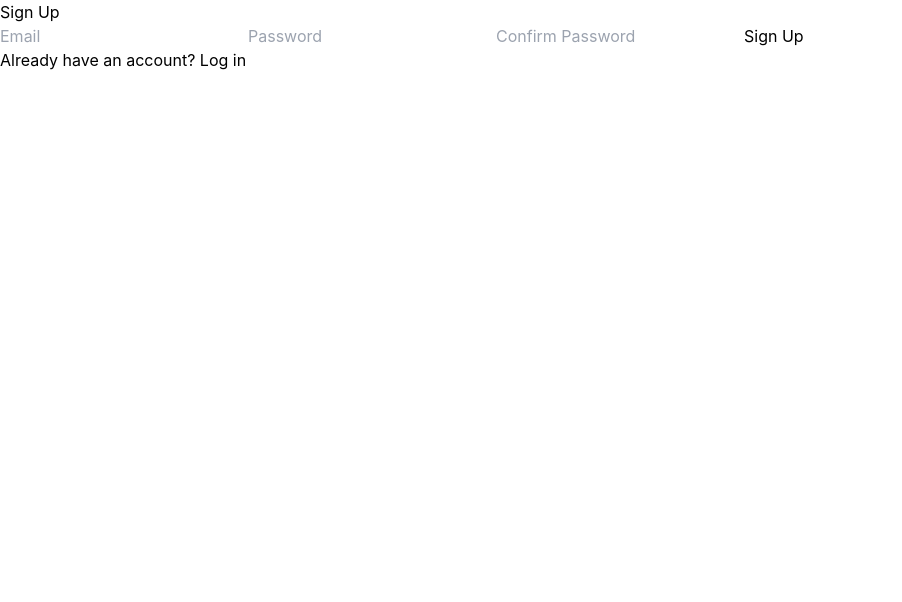
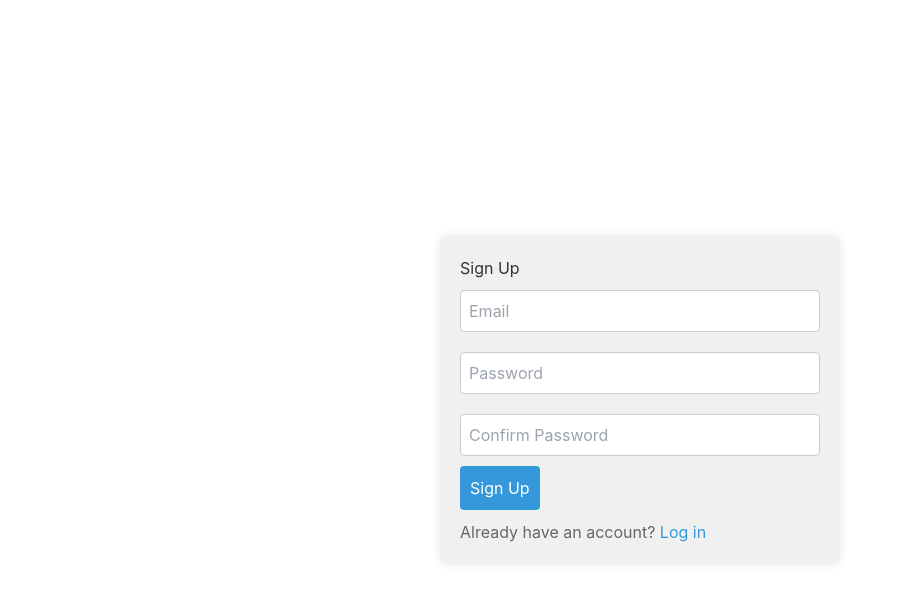
Before and after one commit to AnshhSingh/votewiki, a React (Create React App) app: page /create in a window 1280 px wide. Shown: the top 602 px of the page, without its empty margins (0-902 px from the left). Built offline with nearby package versions, Linux system fonts and the light colour scheme.

Commit message:
front end changes

```diff
--- a/src/pages/new-user.jsx
+++ b/src/pages/new-user.jsx
@@ -1,18 +1,18 @@
-import React, { useState } from 'react';
-import { Link } from 'react-router-dom';
-
+import React, { useState } from "react";
+import { Link } from "react-router-dom";
+import "./signuppage.css";
 
 const SignUpPage = () => {
-    const [email, setEmail] = useState('');
-    const [password, setPassword] = useState('');
-    const [confirmPassword, setConfirmPassword] = useState('');
+  const [email, setEmail] = useState("");
+  const [password, setPassword] = useState("");
+  const [confirmPassword, setConfirmPassword] = useState("");
 
   const handleSignUp = () => {
     // Add your sign-up logic here
-        console.log('Sign-up button clicked');
-        console.log('Email:', email);
-        console.log('Password:', password);
-        console.log('Confirm Password:', confirmPassword);
+    console.log("Sign-up button clicked");
+    console.log("Email:", email);
+    console.log("Password:", password);
+    console.log("Confirm Password:", confirmPassword);
   };
 
   const handleConfirmPasswordChange = (e) => {
@@ -20,6 +20,10 @@ const SignUpPage = () => {
   };
 
   return (
+    <div>
+      <div>
+        <image src="logomain" alt="logo" />
+      </div>
       <div className="login-container">
         <h1>Sign Up</h1>
         <input
@@ -40,9 +44,14 @@ const SignUpPage = () => {
           value={confirmPassword}
           onChange={handleConfirmPasswordChange}
         />
-            {password !== confirmPassword && <p className="error-message">Passwords do not match</p>}
-            <button onClick={handleSignUp}>Sign Up</button>
-            <p className="login-link">Already have an account? <Link to="/login">Log in</Link></p>
+        {password !== confirmPassword && (
+          <p className="error-message">Passwords do not match</p>
+        )}
+        <button onClick="/signup">Sign Up</button>
+        <p className="login-link">
+          Already have an account? <Link to="/signup">Log in</Link>
+        </p>
+      </div>
     </div>
   );
 };
--- /dev/null
+++ b/src/pages/signuppage.css
@@ -0,0 +1,53 @@
+body {
+    display: flex;
+    align-items: center;
+    justify-content: center;
+    height: 100vh; /* Make sure the body covers the entire viewport height */
+    margin: 0; /* Remove default margin */
+}
+
+.login-container {
+    max-width: 400px;
+    padding: 20px;
+    background-color: #f0f0f0; /* Light Gray background */
+    border-radius: 8px;
+    box-shadow: 0 0 10px rgba(0, 0, 0, 0.1);
+}
+
+h1 {
+    color: #333; /* Dark Gray text color */
+}
+
+input {
+    width: 100%;
+    margin: 10px 0;
+    padding: 8px;
+    border: 1px solid #ccc; /* Medium Gray border */
+    border-radius: 4px;
+}
+
+.error-message {
+    color: #ff0000; /* Red error text color */
+}
+
+button {
+    background-color: #3498db; /* Blue button background color */
+    color: #fff; /* White button text color */
+    padding: 10px;
+    border: none;
+    border-radius: 4px;
+    cursor: pointer;
+}
+
+button:hover {
+    background-color: #217dbb; /* Darker Blue on hover */
+}
+
+.login-link {
+    margin-top: 10px;
+    color: #666; /* Gray text color for the login link */
+}
+
+.login-link a {
+    color: #3498db; /* Blue color for the login link */
+}
```
Also changed, not shown: src/pages/images/hd-wikipedia-logo-39124.png (added), src/pages/images/logo192.png (added). Lines whose indentation alone changed are shown as unchanged.
